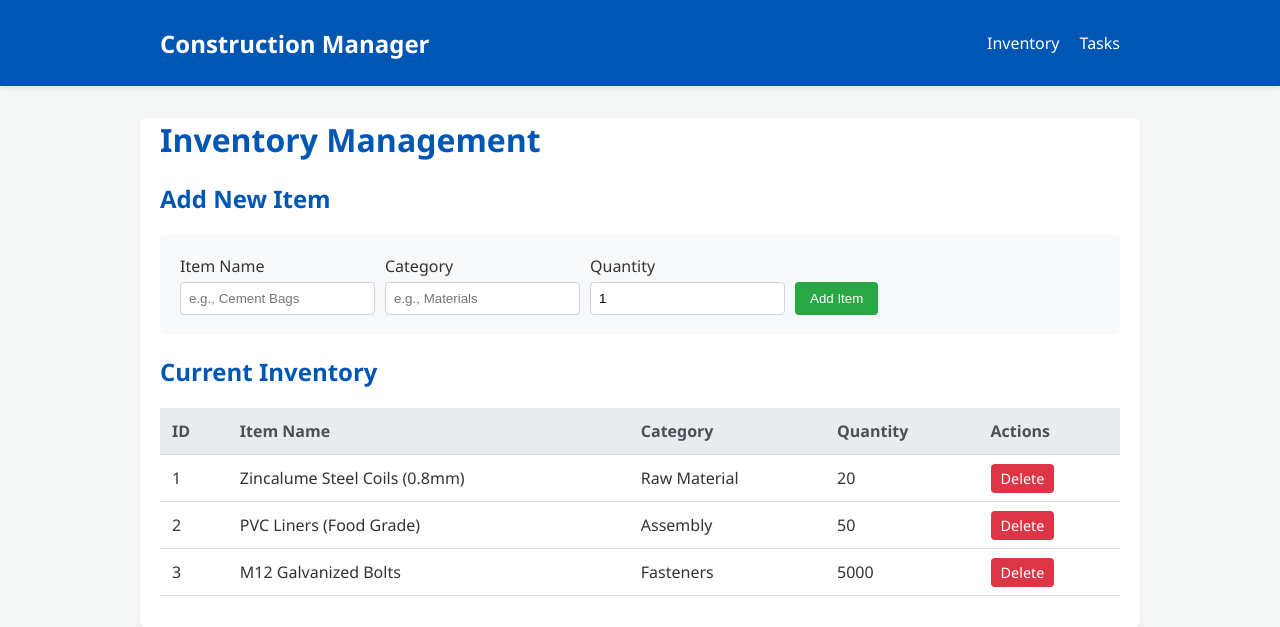
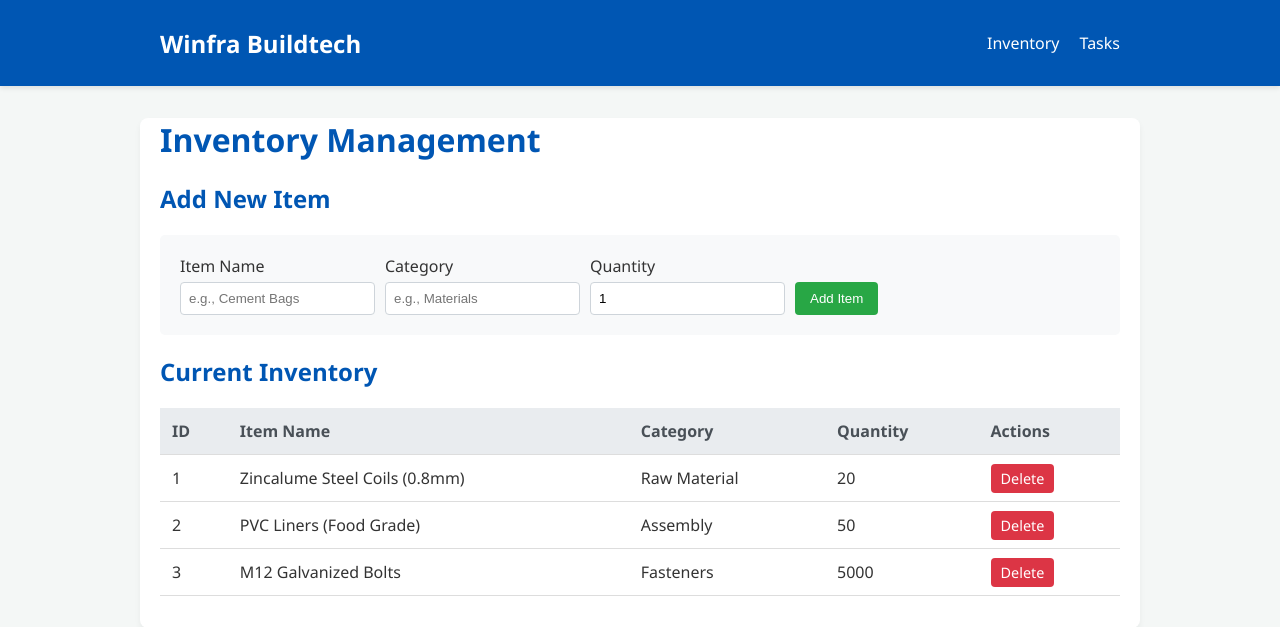
Before and after one commit to Pranaybairagi/winfra-manufacturing-tracker, a Flask app: page / in a window 1280 px wide. Shown: the top 627 px of the page. Run offline with Flask 3, Linux system fonts and the light colour scheme.

```diff
--- a/templates/base.html
+++ b/templates/base.html
@@ -3,13 +3,13 @@
 <head>
     <meta charset="UTF-8">
     <meta name="viewport" content="width=device-width, initial-scale=1.0">
-    <title>Construction Manager</title>
+    <title>Winfra Buildtech Manager</title>
     <link rel="stylesheet" href="{{ url_for('static', filename='style.css') }}">
 </head>
 <body>
     <header>
         <nav>
-            <div class="logo">Construction Manager</div>
+            <div class="logo">Winfra Buildtech</div>
             <ul class="nav-links">
                 <li><a href="{{ url_for('index') }}">Inventory</a></li>
                 <li><a href="{{ url_for('tasks') }}">Tasks</a></li>
```
